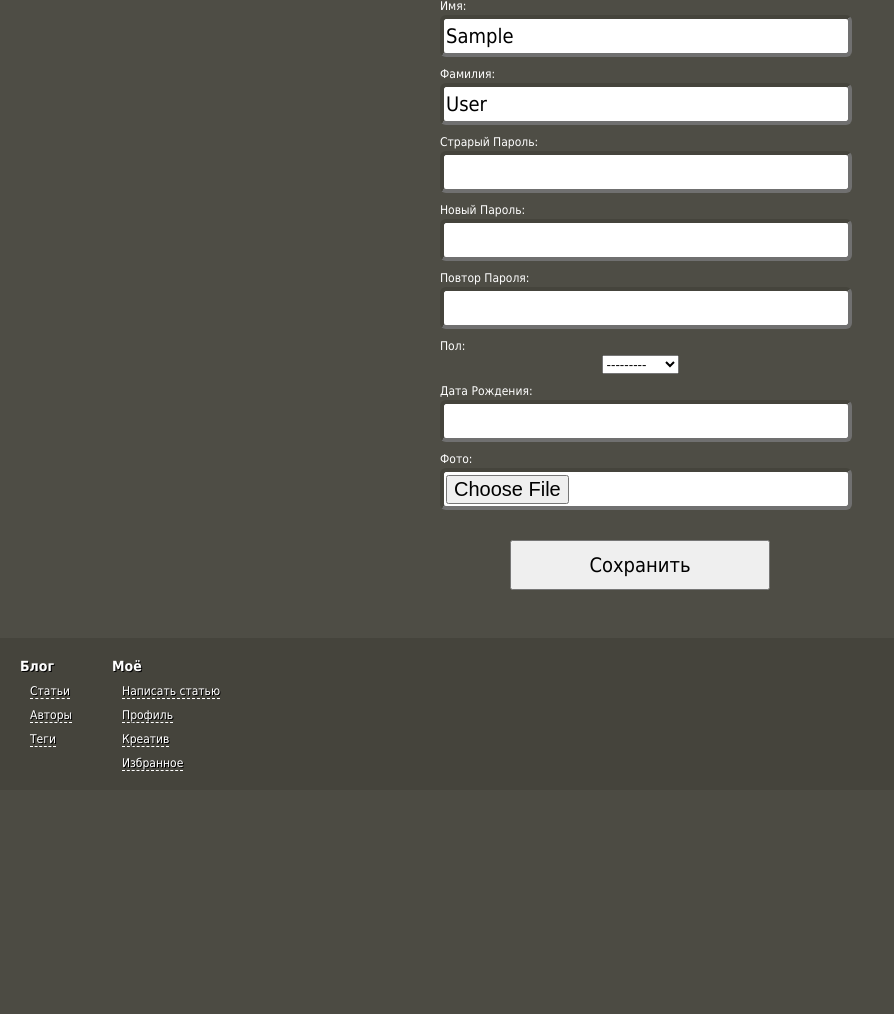
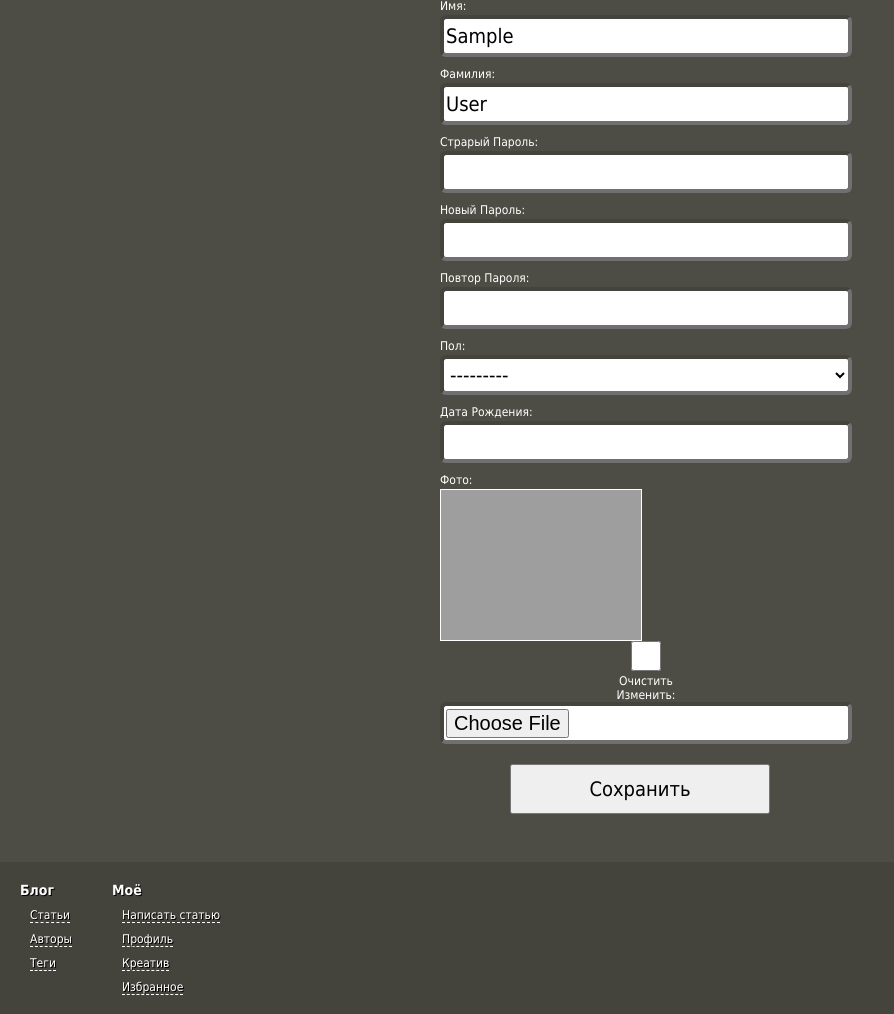
Before and after one commit to webriders/dworkin, a Django app: page /profile/edit/ in a window 1280 px wide. Shown: the part 227-1241 px from the top of the page, without its empty margins (0-894 px from the left). Before the commit the page ends 998 px from the top, so only its background shows below. Run offline with Django 3.2, Linux system fonts and the light colour scheme; the visitor is signed in with stand-in values (Sample User, id 1); data comes from the database, SQL or seed files in the repository; parts of the project's set-up code (start-up, migrations or seed data) failed here and were passed over; some web fonts are replaced; grey boxes are pictures that could not be loaded.

Commit message:
DWR-19: Adjust edit profile design

```diff
--- a/site/source/apps/techblog/templates/users/profile_edit.html
+++ b/site/source/apps/techblog/templates/users/profile_edit.html
@@ -27,8 +27,22 @@
                     </dd>
                 {% endfor %}
                 {% for field in UserProfileForm %}
+                    {% if field.name == 'avatar' %}
                         <dt>{{ field.label_tag }}</dt>
                         <dd>
+                            <img src="/media/{{ field.value }}" width="200"/>
+                            <div class="change-avatar">
+                                <input id="avatar-clear_id" type="checkbox" name="avatar-clear">
+                                <label for="avatar-clear_id">Очистить</label>
+                                <br>
+                                Изменить:
+                                <input id="id_avatar" type="file" name="avatar">
+                            </div>
+                        </dd>
+                    {% else %}
+                        <dt>{{ field.label_tag }}</dt>
+                        <dd>
+
                             {{ field }}
                             {% if field.help_text %}
                                 <div class="hint">{{ field.help_text }}</div>
@@ -37,6 +51,7 @@
                                 <div class="myerrors">{{ field.errors }}</div>
                             {% endif %}
                         </dd>
+                    {% endif %}
                 {% endfor %}
             </dl>
             <input type="submit" class="submit-form" value="Сохранить" />
--- a/site/static/techblog/css/big_forms.css
+++ b/site/static/techblog/css/big_forms.css
@@ -25,6 +25,7 @@
 }
 
 .big-form dd input,
+.big-form dd select,
 .big-form dd textarea {
     width: 400px;
     height: 30px;
@@ -40,6 +41,24 @@
     -webkit-border-radius: 6px;
     background: white
 }
+
+.big-form dd select {
+    width: 412px;
+    height: 40px;
+}
+
+.big-form dd input[type="file"] {
+}
+
+.big-form dd img {
+    float: left;
+    border: 1px solid white;
+}
+
+.big-form dd .change-avatar {
+    float: left;
+}
+
 
 .big-form dd textarea {
     height: 400px;
```
Lines whose indentation alone changed are shown as unchanged.
